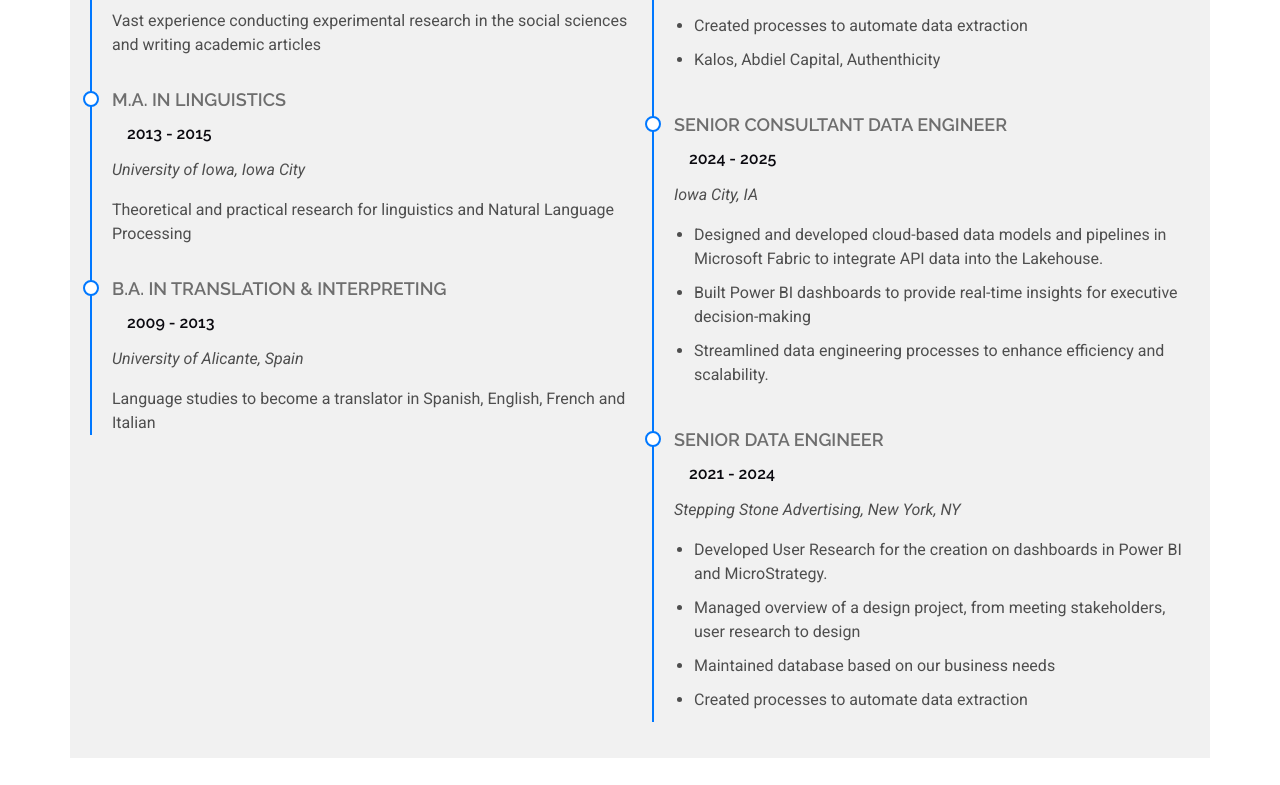
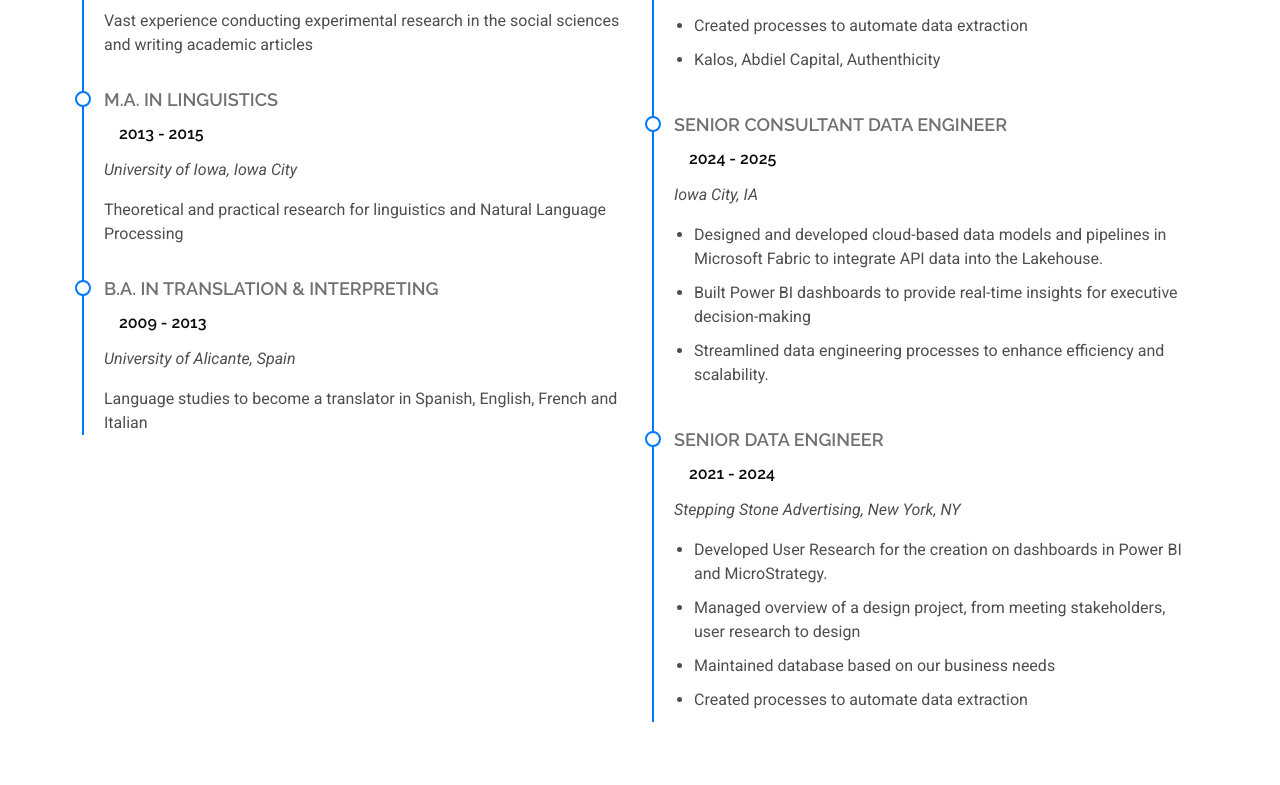
Before and after one commit to Maye9/Maye9.github.io, a plain HTML site: page DevFolio/index.html in a window 1280 px wide. Shown: the part 2015-2800 px from the top of the page. Drawn offline with Linux system fonts and the light colour scheme.

Commit message:
Subscribe

```diff
--- a/DevFolio/assets/css/main.css
+++ b/DevFolio/assets/css/main.css
@@ -1630,11 +1630,6 @@ form {
   border: 4px solid #f1f1f1;
 }
 
-/* Add some padding and a grey background color to containers */
-.container {
-  padding: 20px;
-  background-color: #f1f1f1;
-}
 
 /* Style the input elements and the submit button */
 input[type=text], input[type=submit] {
```
